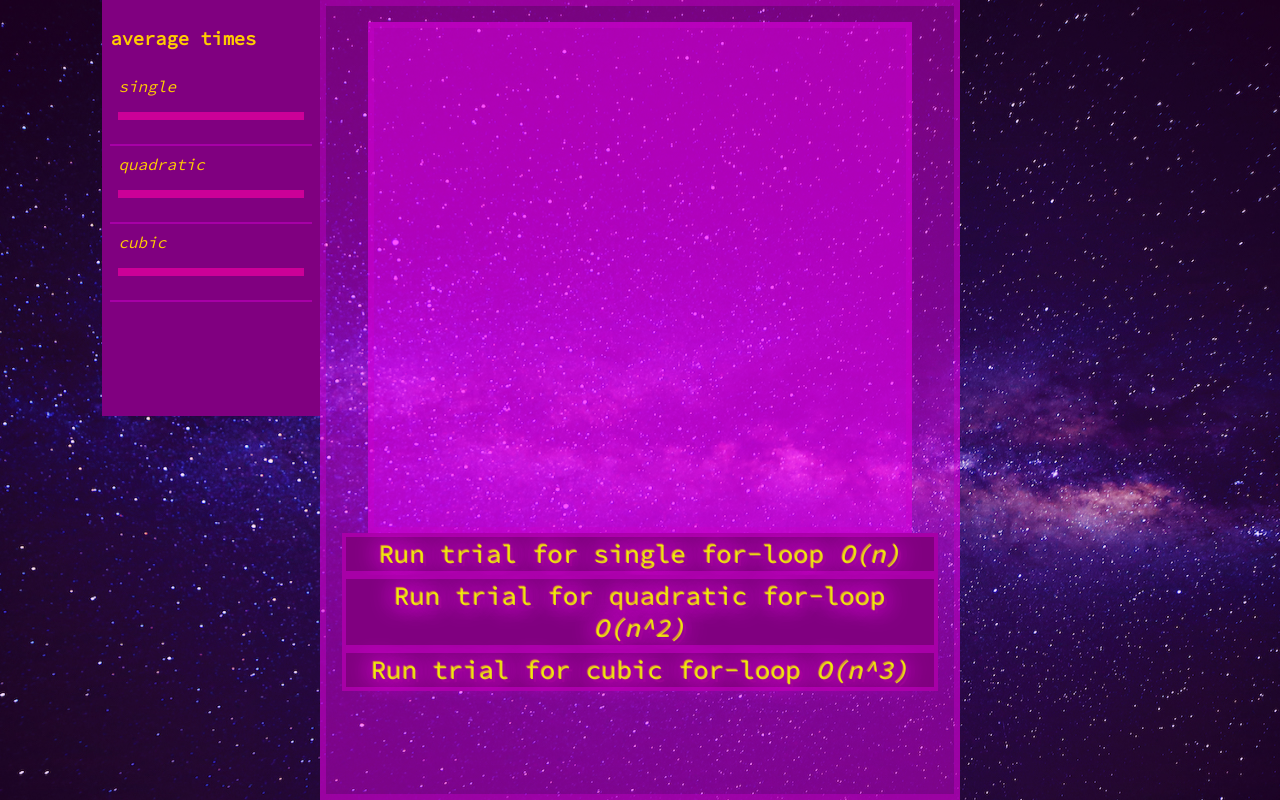
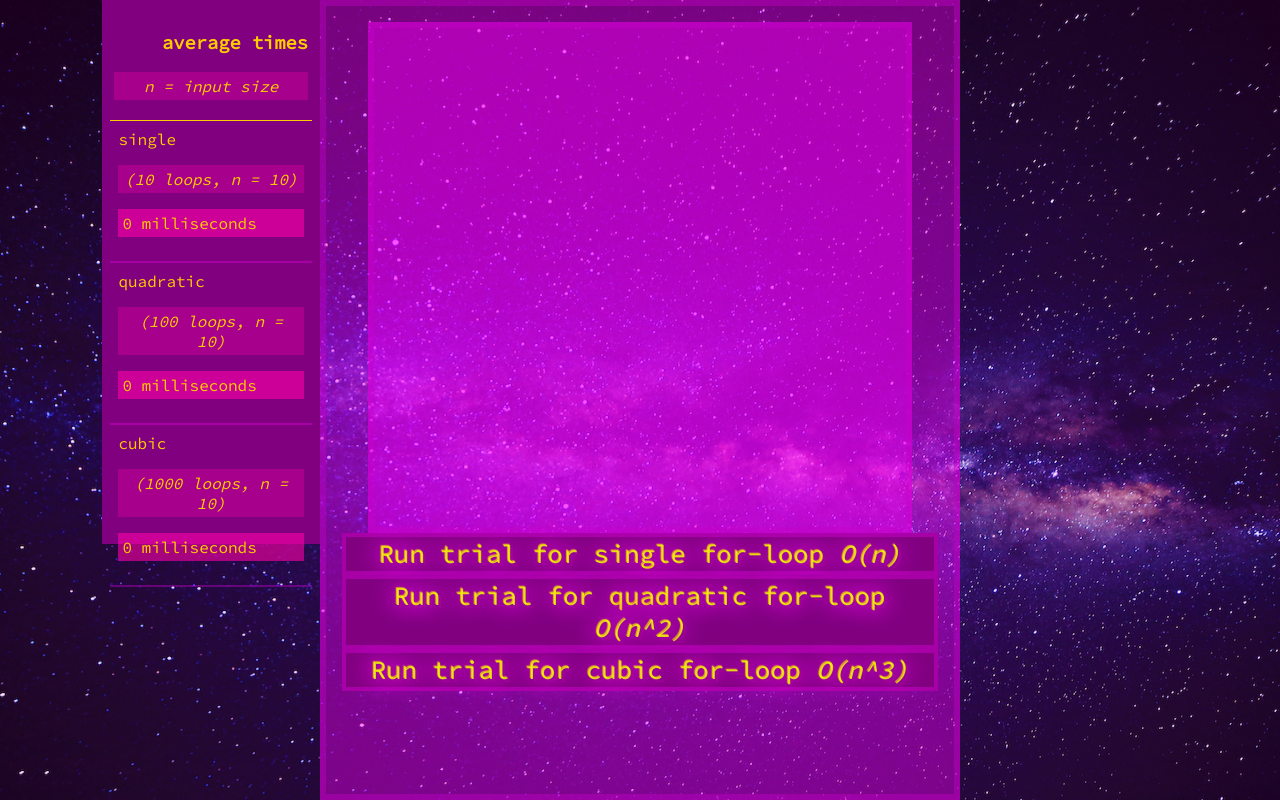
Before and after one commit to superbuggy/teach, a plain HTML site: page time-complexity/index.html in a window 1280 px wide. Drawn offline with Linux system fonts and the light colour scheme.

Commit message:
Show input sizes

```diff
--- a/time-complexity/index.html
+++ b/time-complexity/index.html
@@ -9,19 +9,33 @@
   <body>
     <main>
       <div class="times">
-        <h3>average times</h3>
+        <header>
+          <h3>average times</h3>
+          <p class="input-size">
+            n = input size
+          </p>
+        </header>
         <section>
           single
-          <p class="single"></p>
+          <p class="input-size">
+            (10 loops, n = 10)
+          </p>
+          <p class="single">0 milliseconds</p>
         </section>
         <section>
           quadratic
-          <p class="quadratic"></p>
+          <p class="input-size">
+            (100 loops, n = 10)
+          </p>
+          <p class="quadratic">0 milliseconds</p>
           </section>
         </section>
         <section>
           cubic
-          <p class="cubic"></p>
+          <p class="input-size">
+            (1000 loops, n = 10)
+          </p>
+          <p class="cubic">0 milliseconds</p>
         </section>
       </div>
       <div class="console">
--- a/time-complexity/style.css
+++ b/time-complexity/style.css
@@ -37,7 +37,7 @@ div.times {
   font-size: 2vh;
   color: rgba(255, 204, 0, 1);
   background: purple;
-  max-height: 50vh;
+  max-height: 66vh;
   padding: .5em;
 }
 
@@ -80,7 +80,6 @@ button {
 }
 
 section {
-  font-style: italic;
   padding: .5em;
   border-bottom: 2px solid rgba(255, 0, 255, .3);
 }
@@ -88,3 +87,18 @@ section > p {
   padding: .25em;
   background: rgba(255, 0, 169, .6);
 }
+p.input-size {
+  padding: .25em;
+  font-style: italic;
+  text-align: center;
+  background: rgba(255, 0, 169, .3);
+}
+
+h3 {
+  text-align: right;
+}
+
+header {
+  padding: .25em;
+  border-bottom: 1px solid rgba(255, 204, 0, 1);
+}
```
